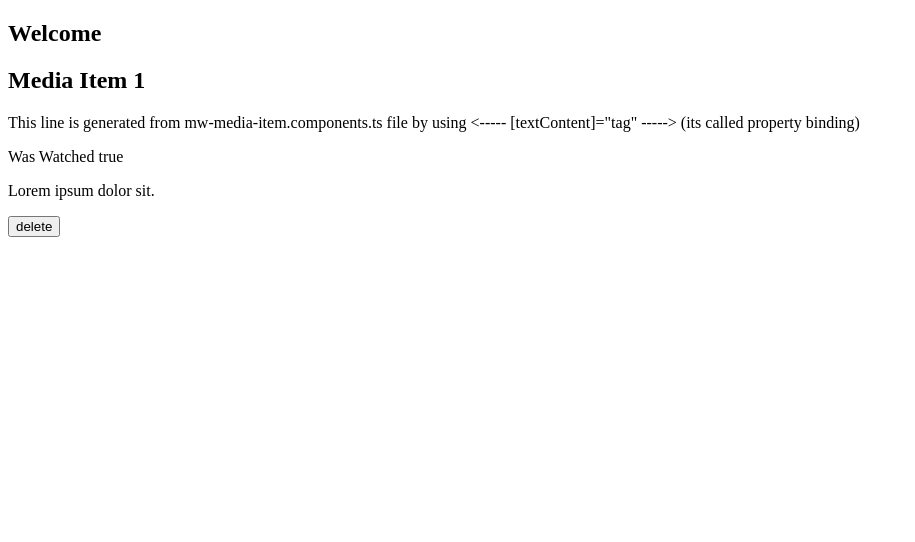
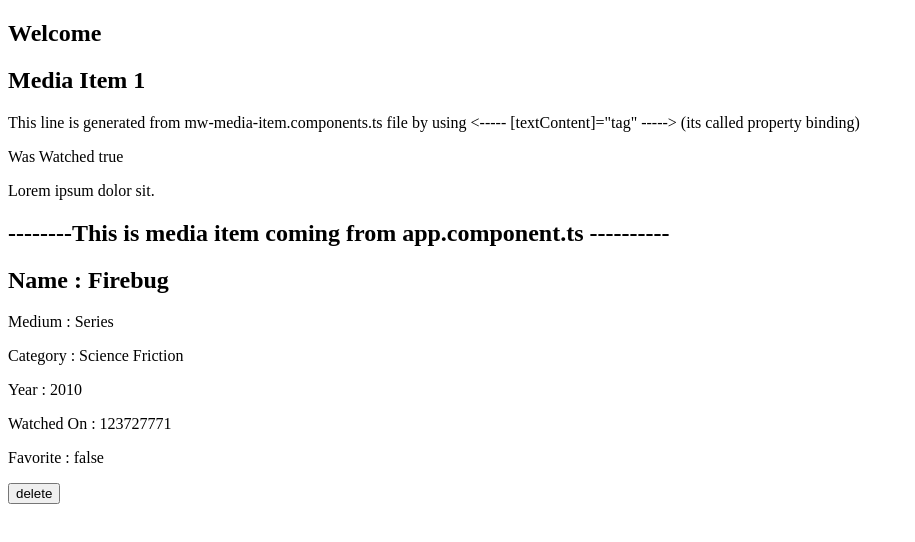
Before and after one commit to CodingByGopal/Angular-Learning, an Angular app: page / in a window 1280 px wide. Shown: the top 542 px of the page, without its empty margins (0-915 px from the left). Built offline with nearby package versions, Linux system fonts and the light colour scheme.

Commit message:
Data passed into component

```diff
--- a/src/app/Mycomponents/mw-media-item/mw-media-item.component.html
+++ b/src/app/Mycomponents/mw-media-item/mw-media-item.component.html
@@ -4,6 +4,17 @@
   <span [textContent]="tag"></span>
   <p>Was Watched {{ wasWatched() }}</p>
   <p>Lorem ipsum dolor sit.</p>
+
+  <div>
+    <h1>--------This is media item coming from app.component.ts ----------</h1>
+    <h2>Name : {{ mediaItem.name }}</h2>
+    <p>Medium : {{ mediaItem.medium }}</p>
+    <p>Category : {{ mediaItem.category }}</p>
+    <p>Year : {{ mediaItem.year }}</p>
+    <p>Watched On : {{ mediaItem.watchedOn }}</p>
+    <p>Favorite : {{ mediaItem.isFavorite }}</p>
+  </div>
+
   <!-- event binding  (click)="onDelete()" -->
   <button (click)="onDelete()">delete</button>
 </div>
--- a/src/app/Mycomponents/mw-media-item/mw-media-item.component.ts
+++ b/src/app/Mycomponents/mw-media-item/mw-media-item.component.ts
@@ -1,4 +1,4 @@
-import { Component } from '@angular/core';
+import { Component, Input, Output, EventEmitter } from '@angular/core';
 
 @Component({
   selector: 'app-mw-media-item',
@@ -13,7 +13,11 @@ export class MwMediaItemComponent {
     return true;
   }
 
+  @Input() mediaItem: any;
+  @Output() delete = new EventEmitter();
+
   onDelete() {
     console.log('deleted');
+    this.delete.emit(this.mediaItem);
   }
 }
--- a/src/app/app.component.html
+++ b/src/app/app.component.html
@@ -1,6 +1,9 @@
 <section>
   <div>
     <h1>Welcome</h1>
-    <app-mw-media-item></app-mw-media-item>
+    <app-mw-media-item
+      (delete)="onMediaItemDelete($event)"
+      [mediaItem]="firstMediaItem"
+    ></app-mw-media-item>
   </div>
 </section>
--- a/src/app/app.component.ts
+++ b/src/app/app.component.ts
@@ -3,8 +3,20 @@ import { Component } from '@angular/core';
 @Component({
   selector: 'app-root',
   templateUrl: './app.component.html',
-  styleUrls: ['./app.component.css']
+  styleUrls: ['./app.component.css'],
 })
 export class AppComponent {
   title = 'my-app';
+
+  firstMediaItem = {
+    id: 1,
+    name: 'Firebug',
+    medium: 'Series',
+    category: 'Science Friction',
+    year: 2010,
+    watchedOn: 123727771,
+    isFavorite: false,
+  };
+
+  onMediaItemDelete(mediaItem: any) {}
 }
```
